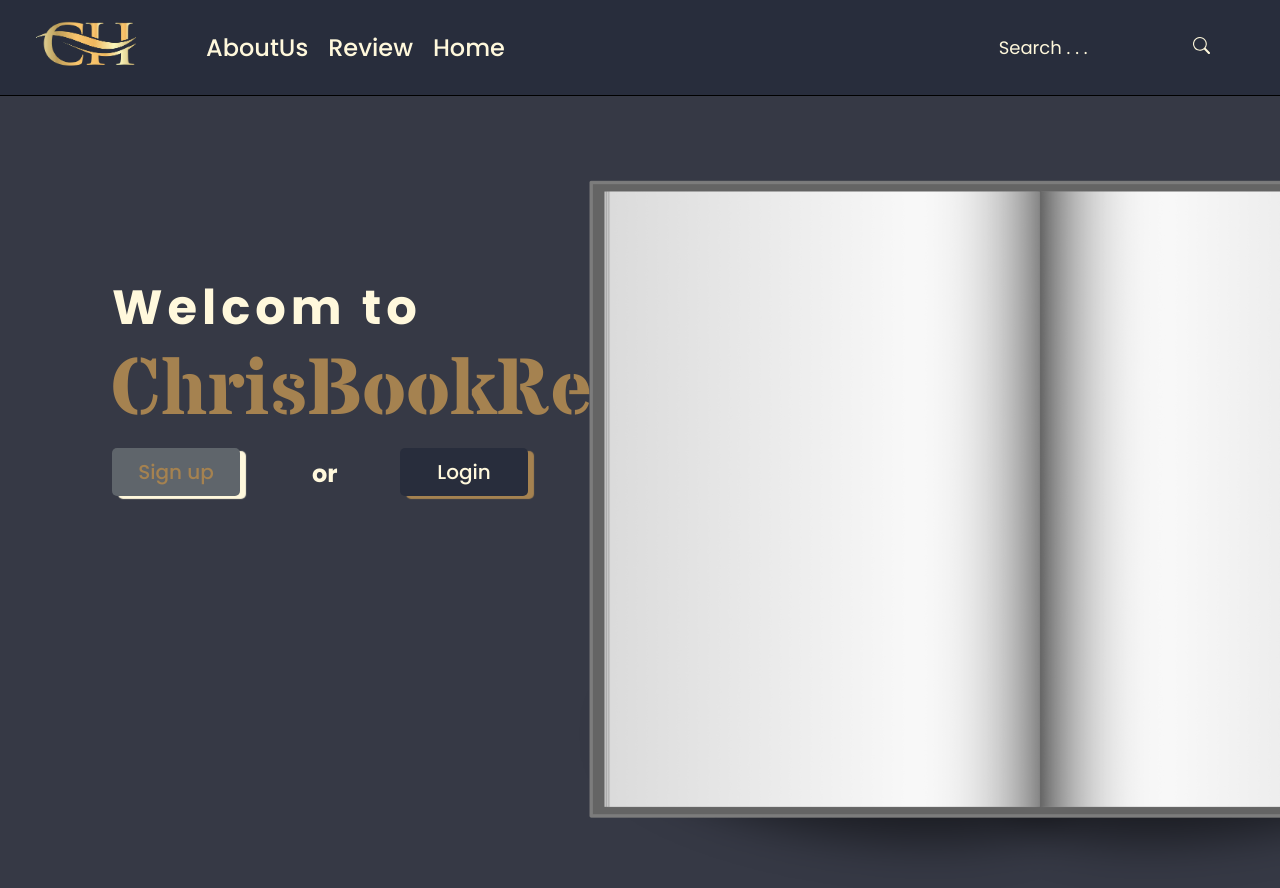
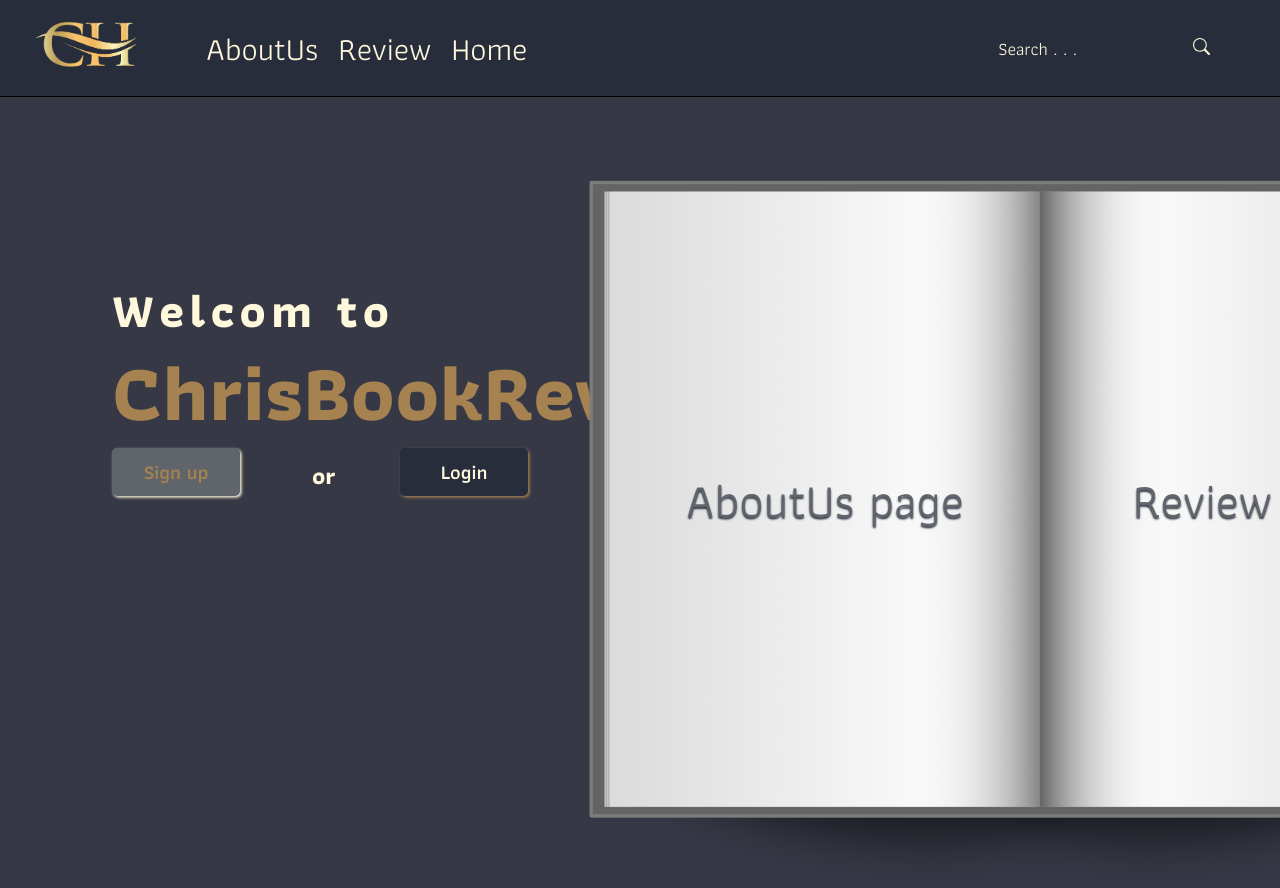
Before and after one commit to proiecte/christianBooksReviews, a website: page src/homepage.html in a window 1280 px wide. Shown: the top 888 px of the page. Drawn offline with nearby package versions, Linux system fonts and the light colour scheme.

Commit message:
I made the change

```diff
--- a/src/homepage.css
+++ b/src/homepage.css
@@ -1,6 +1,4 @@
-@import url('https://fonts.googleapis.com/css2?family=Poppins:wght@300;400;500;600;700;800;900&display=swap');
-@import url('https://fonts.googleapis.com/css2?family=Stardos+Stencil:wght@400;700&display=swap');
-
+@import url('https://fonts.googleapis.com/css2?family=Athiti:wght@200;400;600;700&display=swap');
 
 :root {
     --bg-body: #363945;
@@ -14,8 +12,7 @@
 * {
     margin: 0;
     padding: 0;
-    box-sizing: border-box;
-    font-family: 'Poppins', sans-serif;
+    font-family: 'Athiti', sans-serif;
 }
 
 body {
@@ -50,7 +47,7 @@ body {
 .item {
     position: relative;
     font-weight: 500;
-    font-size: 24px;
+    font-size: 2rem;
     left: 30px;
     transition: 0.3s ease-out;
     cursor: pointer;
@@ -64,12 +61,6 @@ img {
     position: relative;
     width: 100px;
     left: -20px;
-}
-
-span {
-    font-family: "Satisfy", cursive;
-    font-size: 40px;
-    color: var(--cl-tow)
 }
 
 .search-bar {
@@ -145,9 +136,9 @@ h2 {
 
 .title {
     position: absolute;
-    top: 1rem;
+    top: .5rem;
+    left: 5rem;
     font-size: 5rem;
-    font-family: 'Stardos Stencil', cursive;
     font-weight: 700;
     color: var(--cl-tow);
 }
@@ -174,9 +165,9 @@ button {
     background: var(--bg-cl-one);
     color: var(--cl-tow);
     font-size: 20px;
-    font-weight: 500;
+    font-weight: 600;
     border: none;
-    box-shadow: 6px 3px 1px var(--cl-one);
+    box-shadow: 1.5px 1.5px 3px var(--cl-one);
 }
 
 .btn-1:hover {
@@ -188,8 +179,8 @@ button {
     border: none;
     color: var(--cl-one);
     font-size: 20px;
-    font-weight: 500;
-    box-shadow: 6px 3px 1px var(--cl-tow);
+    font-weight: 600;
+    box-shadow: 1.5px 1.5px 3px var(--cl-tow);
 }
 
 .btn-2:hover {
@@ -226,7 +217,7 @@ h4 {
     flex-direction: row;
     position: absolute;
     gap: 10rem;
-    top: 4rem;
+    top: 5rem;
     left: 7.5rem;
 }
 
@@ -235,20 +226,18 @@ h4 {
     height: 38.5rem;
     background: none;
     border: none;
-    opacity: 0;
     font-size: 3rem;
-    color: var(--cl-tow);
-    text-shadow: 0 2px 2px black;
-    transition: 0.5s;
+    text-shadow: 0 2px 2px var(--bg-cl-tow);
 }
 
 .page a {
     text-decoration: none;
-    color: var(--cl-tow)
+    color: var(--bg-cl-one);
+    transition: 0.5s;
 }
 
-.page:hover {
-    opacity: 1;
+a:hover {
+    color: var(--cl-tow);
 }
 
 .page:nth-child(1) {
```
